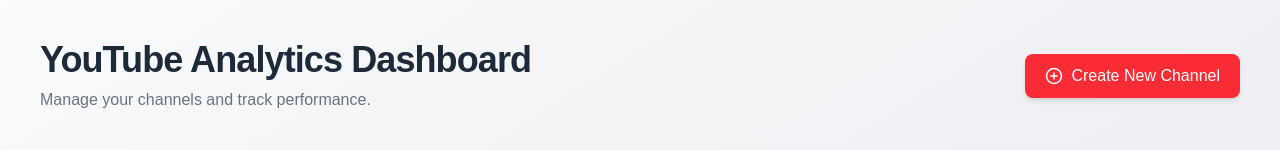
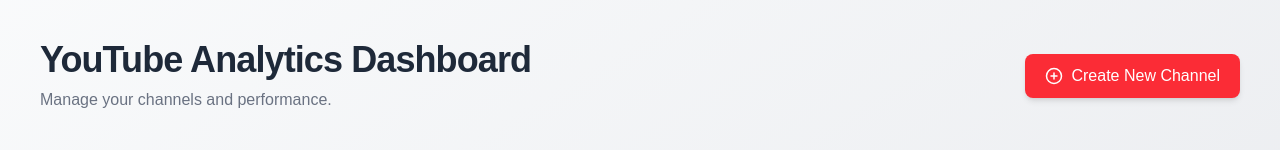
Before and after one commit to NaeeemAbbas/Youtube-Analatics, a Next.js app in the folder my-app/: page / in a window 1280 px wide. Shown: the top 150 px of the page. Built offline with nearby package versions, Linux system fonts and the light colour scheme.

Commit message:
changes in the main page

```diff
--- a/my-app/src/app/page.tsx
+++ b/my-app/src/app/page.tsx
@@ -11,7 +11,7 @@
             YouTube Analytics Dashboard
           </h1>
           <p className="text-gray-500 mt-2">
-            Manage your channels and track performance.
+            Manage your channels and  performance.
           </p>
         </div>
 
```
